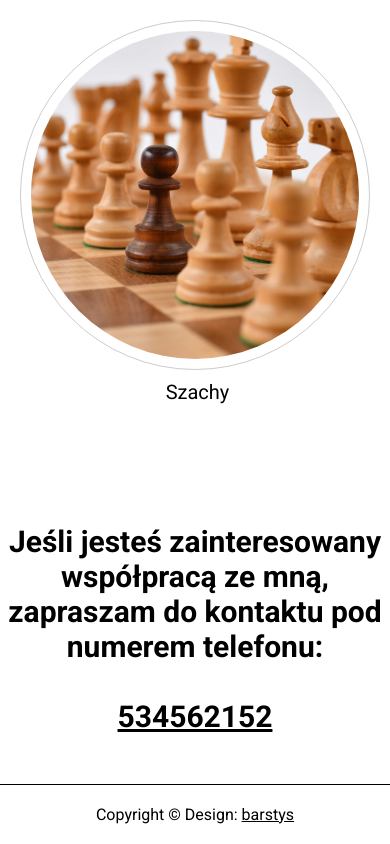
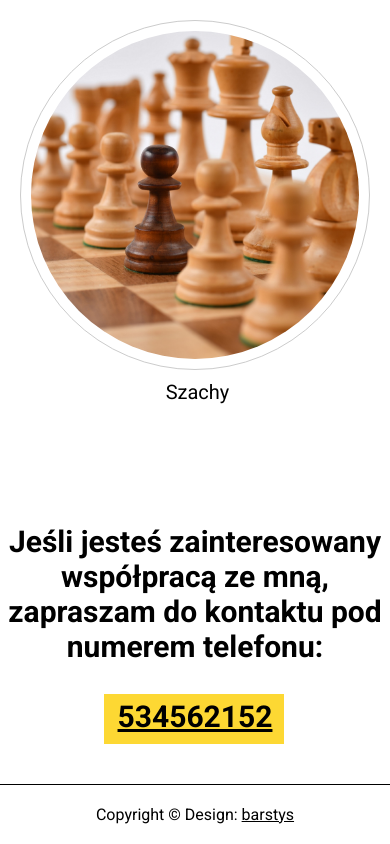
Before and after one commit to stysiu2000/port, a plain HTML site: page index.html in a window 390 px wide. Shown: the part 4649-5493 px from the top of the page. Drawn offline with nearby package versions, Linux system fonts and the light colour scheme; some packages are replaced by stand-ins of ours; a script that the page names is missing.

Commit message:
Add files via upload

```diff
--- a/style/form.scss
+++ b/style/form.scss
@@ -103,7 +103,7 @@
     text-align: center;
     display: flex;
     flex-direction: column;
-    background: #fff;
+
 
 
     .contact {
@@ -119,6 +119,25 @@
 
         .phone {
             text-decoration: underline;
+            z-index: 2;
+
+            &::before {
+                content: "";
+                position: absolute;
+                background-color: rgb(253, 216, 51);
+                width: 280px;
+                height: 82px;
+                margin-top: -20px;
+                margin-left: -25px;
+                z-index: -1;
+
+                @media all and(max-width: 768px) {
+                    width: 180px;
+                    height: 50px;
+                    margin-top: -5px;
+                    margin-left: -14px;
+                }
+            }
         }
     }
 
```
Also changed, not shown: style/form.css, 1 other file.
